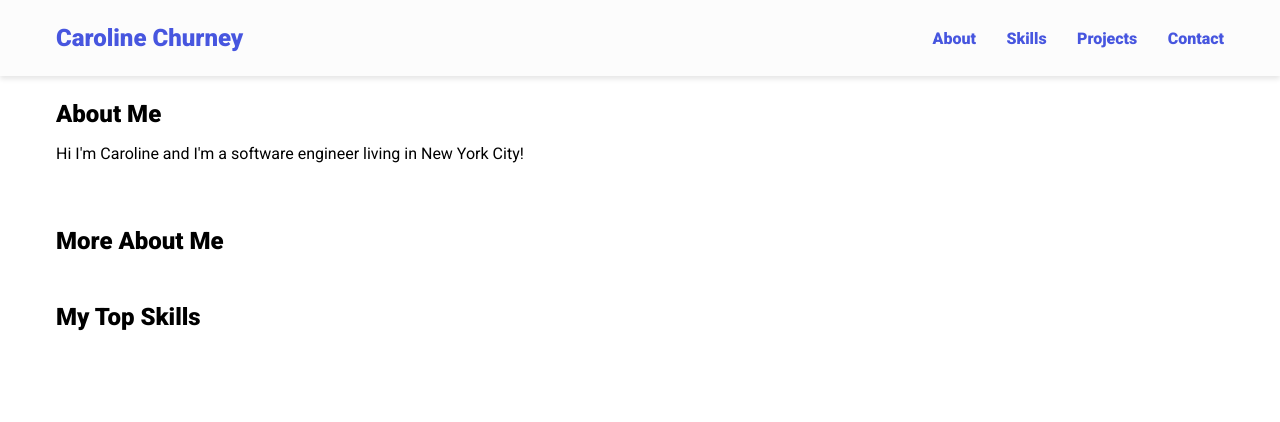
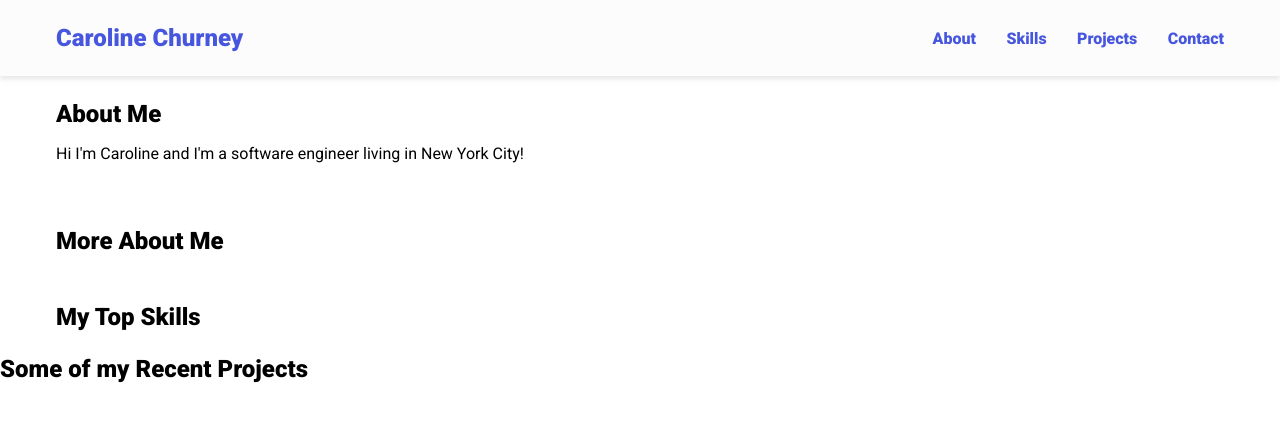
Before and after one commit to cchurney1313/cchurney1313.github.io, a plain HTML site: page index.html in a window 1280 px wide. Drawn offline with Linux system fonts and the light colour scheme; a script that the page names is missing.

Commit message:
added project section

```diff
--- a/index.html
+++ b/index.html
@@ -37,6 +37,10 @@
 
             </div>
         </section>
+        <section class="projects" id="projects">
+            <h2 class="projects-title">Some of my Recent Projects</h2>
+
+        </section>
         <script src="assets/js/app.js"></script>
     </body>
 </html>
```
